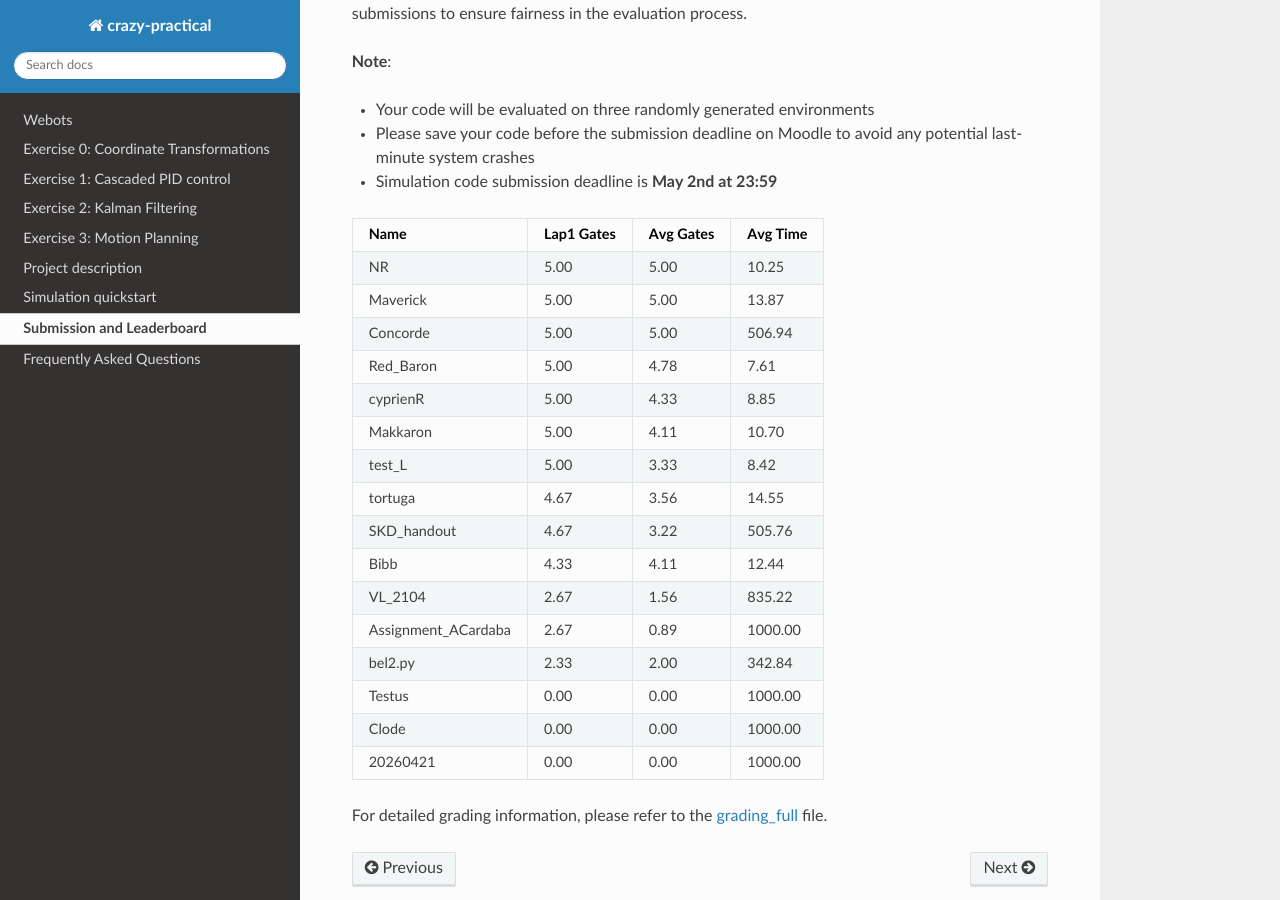
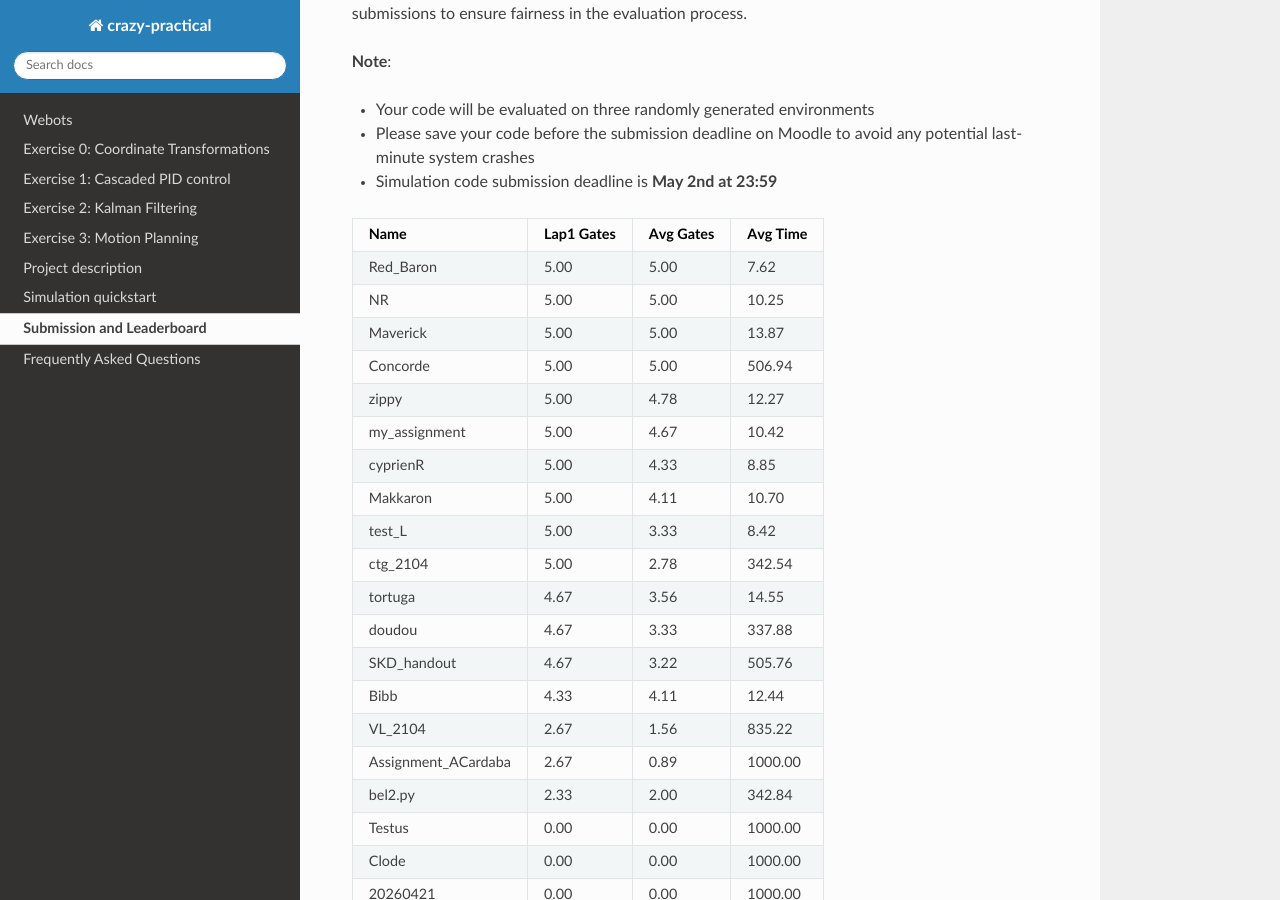
Before and after one commit to lis-epfl/micro-502, a Sphinx documentation site: the page built from docs/assignment/leaderboard.rst, in a window 1280 px wide and 900 px high, scrolled down 326 px. Built offline with Sphinx 7.4.7 and the Read the Docs theme 3.1.0, drawn with Linux system fonts in a browser that asks for light colours.

Commit message:
Leaderboard Update

```diff
--- a/docs/assignment/leaderboard.rst
+++ b/docs/assignment/leaderboard.rst
@@ -17,14 +17,18 @@ Please ensure that the zip file you submit at least contains your **my_assignmen
 =================== ========== ========= ========
 Name                Lap1 Gates Avg Gates Avg Time
 =================== ========== ========= ========
+Red_Baron            5.00        5.00       7.62
 NR                   5.00        5.00       10.25
 Maverick             5.00        5.00       13.87
 Concorde             5.00        5.00       506.94
-Red_Baron            5.00        4.78       7.61
+zippy                5.00        4.78       12.27
+my_assignment        5.00        4.67       10.42
 cyprienR             5.00        4.33       8.85
 Makkaron             5.00        4.11       10.70
 test_L               5.00        3.33       8.42
+ctg_2104             5.00        2.78       342.54
 tortuga              4.67        3.56       14.55
+doudou               4.67        3.33       337.88
 SKD_handout          4.67        3.22       505.76
 Bibb                 4.33        4.11       12.44
 VL_2104              2.67        1.56       835.22
```
Also changed, not shown: 1 other file.
